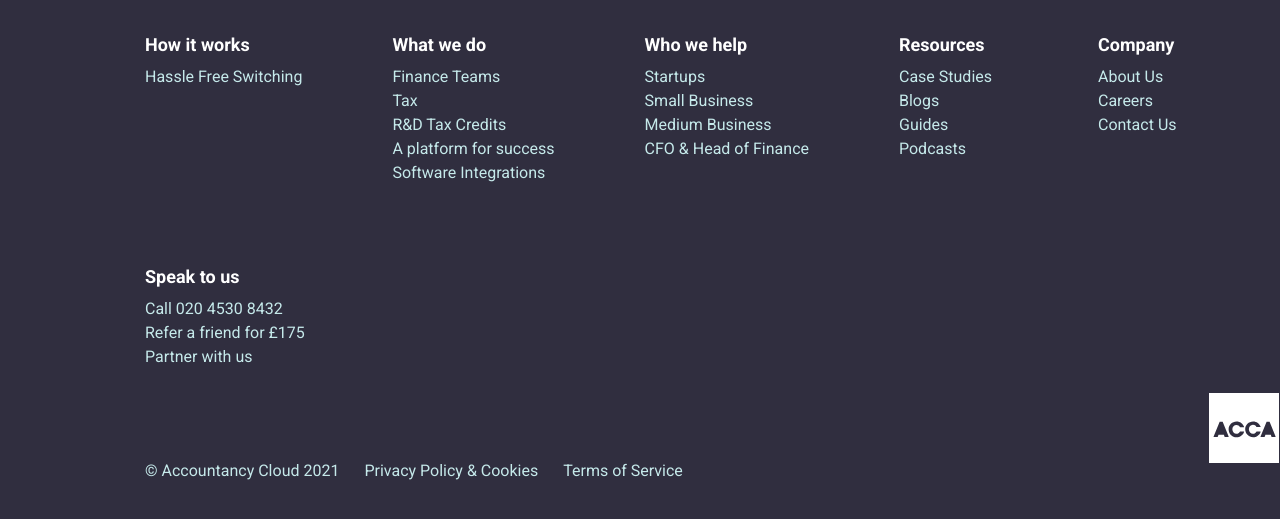
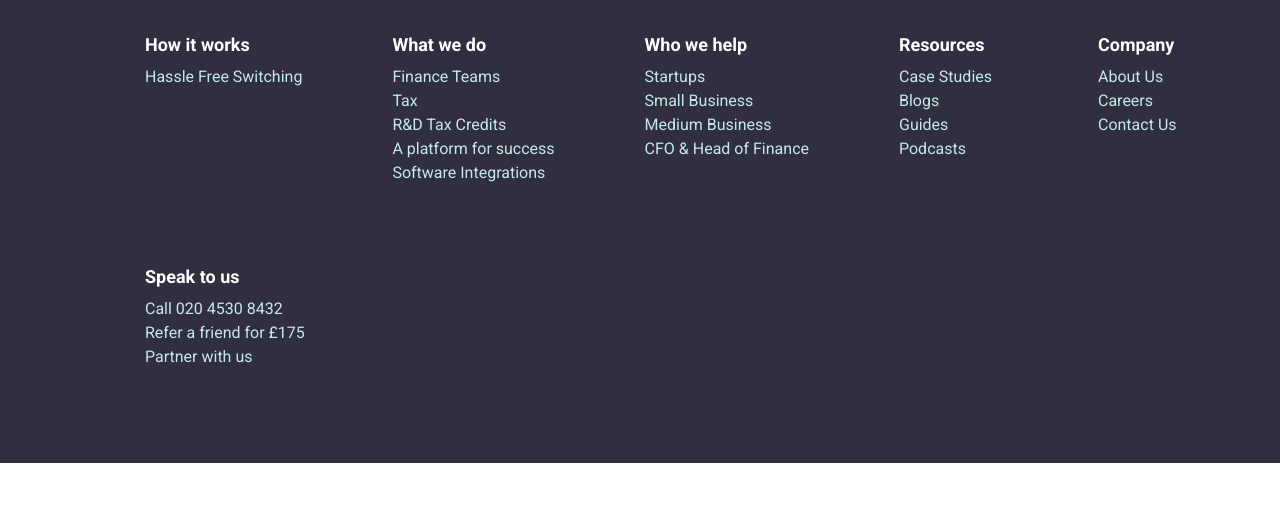
Before and after one commit to VasylK6178/lastleson2_mobile_1, a plain HTML site: page index.html in a window 1280 px wide. Shown: the part 4798-5317 px from the top of the page. After the commit the page ends 5261 px from the top, so only its background shows below. Drawn offline with Linux system fonts and the light colour scheme.

Commit message:
comit master

```diff
--- a/index.html
+++ b/index.html
@@ -238,19 +238,6 @@
         </div>
 
     </section>
-    <section class="eight_last">
-        <div class="eight_last_menu wrapper d-flex">
-            <div class="eight_last_menu_paragraf d-flex">
-                <p>© Accountancy Cloud 2021</p>
-                <p>Privacy Policy & Cookies</p>
-                <p>Terms of Service</p>
-            </div>
-            <div class="eight_last_img">
-                <div><img src="img/Acca.svg" alt="Acca"></div>
-            </div>
-
-        </div>
-    </section>
 
 
 </div>
```
